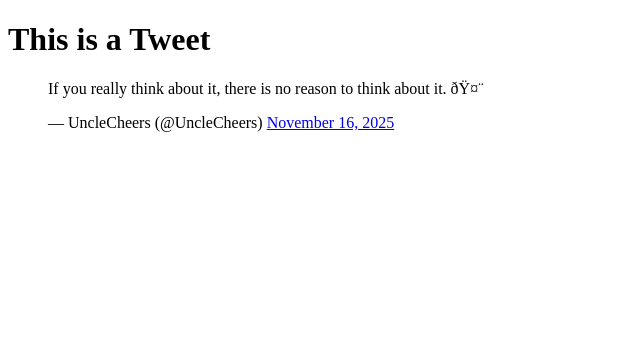
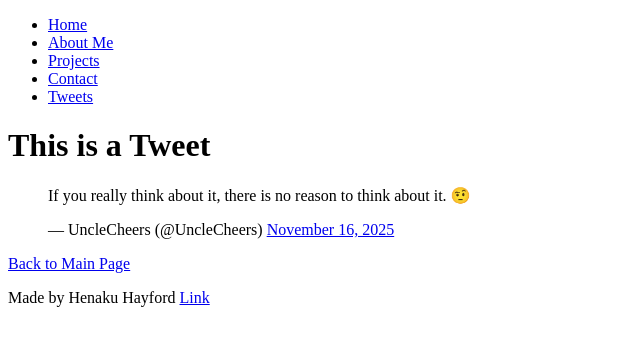
Before and after one commit to UncleCheers/My_First_Portfolio, a plain HTML site: page html_basic/tweets.html in a window 1280 px wide. Shown: the whole page, without its empty margins (0-640 px from the left). Drawn offline with Linux system fonts and the light colour scheme.

Commit message:
standardize index and tweets page

```diff
--- a/html_basic/tweets.html
+++ b/html_basic/tweets.html
@@ -1,11 +1,32 @@
 <!DOCTYPE html>
 <html lang="en">
-    <title>This is my First Portfolio Website</title>
+    <head>
+        <meta charset="utf-8">
+        <meta http-equiv="X-UA-Compatible" content="IE=edge">
+        <meta name="viewport" content="width=device-width, initial-scale=1">
+
+        <title>
+        My First Portfolio
+        </title>
+
+        <ul>
+            <li><a href="/index.html">Home</a></li>
+            <li><a href="/about.html">About Me</a></li>
+            <li><a href="/projects.html">Projects</a></li>
+            <li><a href="/contact.html">Contact</a></li>
+            <li><a href="/tweets.html">Tweets</a></li>
+        </ul>
+
+    </head>
 
     <body>
         <h1>This is a Tweet</h1>
        <blockquote class="twitter-tweet">
         <p lang="en" dir="ltr">If you really think about it, there is no reason to think about it. 🤨</p>&mdash; UncleCheers (@UncleCheers) <a href="https://twitter.com/UncleCheers/status/1989974810353701290?ref_src=twsrc%5Etfw">November 16, 2025</a></blockquote> <script async src="https://platform.twitter.com/widgets.js" charset="utf-8"></script>
+        <a href="/index.html">Back to Main Page</a>
 
+          <footer>
+            <p>Made by Henaku Hayford <a href="digixts.com" target="_blank">Link</a></p>
+        </footer>
     </body>
 </html>
```
Also changed, not shown: html_basic/index.html (+13 -0 lines).
